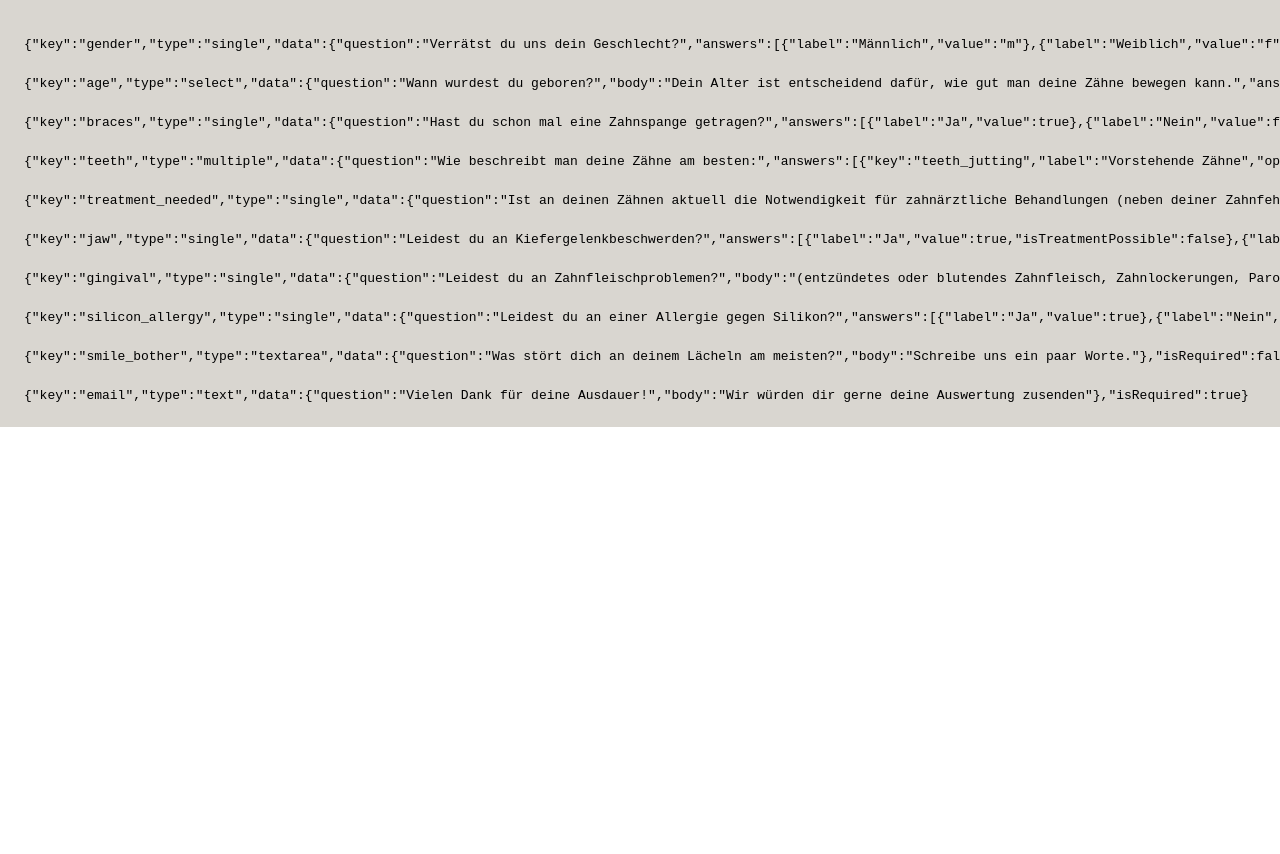
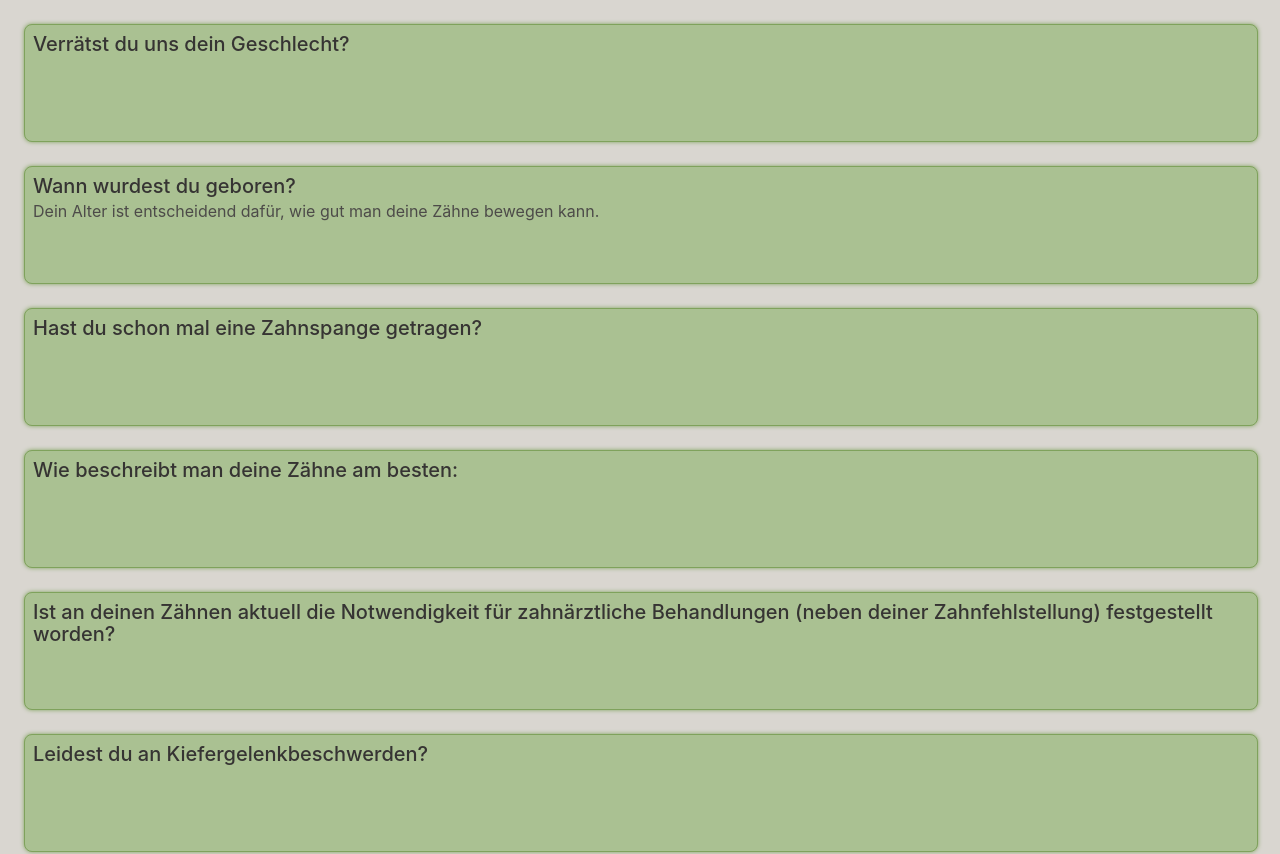
Before and after one commit to ipochinskiy/questionnaire, a React (Create React App) app: page / in a window 1280 px wide. Shown: the top 854 px of the page. Before the commit the page ends 800 px from the top, so only its background shows below. Built offline with nearby package versions, Linux system fonts and the light colour scheme.

Commit message:
specify implementation of the panel a bit

```diff
--- a/src/questionnaire/Panel/Panel.js
+++ b/src/questionnaire/Panel/Panel.js
@@ -3,11 +3,14 @@ import './Panel.scss';
 
 class Panel extends Component {
     render() {
-        const { question = {} } = this.props;
+        const { question: { key, type, data = {}, isRequired } = {} } = this.props;
+        const { question, body, answers } = data;
+
         return (
-            <pre className="Panel">
-                {JSON.stringify(question)}
-            </pre>
+            <div className='Panel'>
+                {question && <div className='Panel__title'>{question}</div>}
+                {body && <div className='Panel__description'>{body}</div>}
+            </div>
         );
     }
 }
--- a/src/questionnaire/Panel/Panel.scss
+++ b/src/questionnaire/Panel/Panel.scss
@@ -1,4 +1,34 @@
 @import '../../colors.scss';
 
+$padding: 8px;
+
 .Panel {
+    width: calc(100% - #{$padding * 2});
+    min-height: 100px;
+    background-color: $primary2-l2;
+    border: 1px solid $primary2-l1;
+    border-radius: 8px;
+    box-shadow: 0 0 4px 0 $primary2-l1;
+    padding: $padding;
+
+    & > * {
+        margin-bottom: 4px;
+
+        &:last-child {
+            margin-bottom: 0;
+        }
+    }
+
+    &__title {
+        color: $neutral3-6;
+        font-size: 20px;
+        line-height: 22px;
+        font-weight: 500;
+    }
+
+    &__description {
+        color: $neutral3-5;
+        font-size: 16px;
+        line-height: 20px;
+    }
 }
```
Also changed, not shown: 1 other file (tests, documents, lock files or other folders).
